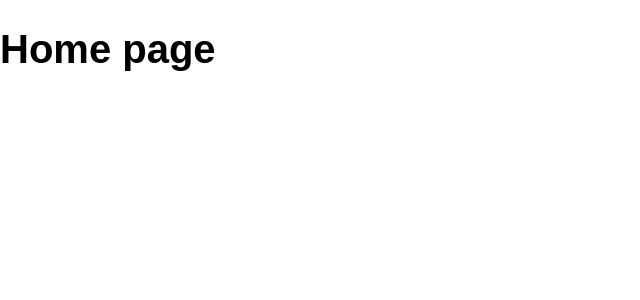
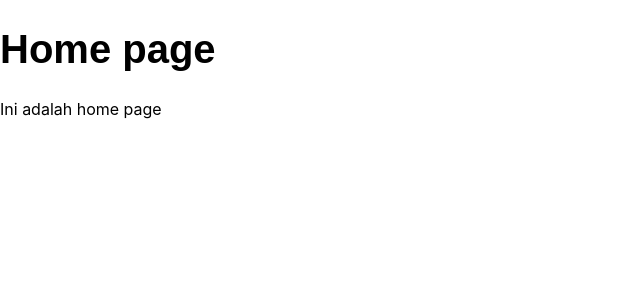
Before and after one commit to alvinfaruq/web-profile-app, a React (Create React App) app in the folder web-profile-app/: page / in a window 1280 px wide. Shown: the top 300 px of the page, without its empty margins (0-640 px from the left). Built offline with nearby package versions, Linux system fonts and the light colour scheme.

Commit message:
added description for home page

```diff
--- a/web-profile-app/src/Pages/Home/Home.jsx
+++ b/web-profile-app/src/Pages/Home/Home.jsx
@@ -6,6 +6,7 @@ const Home = () => {
     return(
         <div className='home-page'>
             <h1 className="home-page-title">Home page</h1>
+            <p className="home-description">Ini adalah home page</p>
         </div>
     )
 }
```
